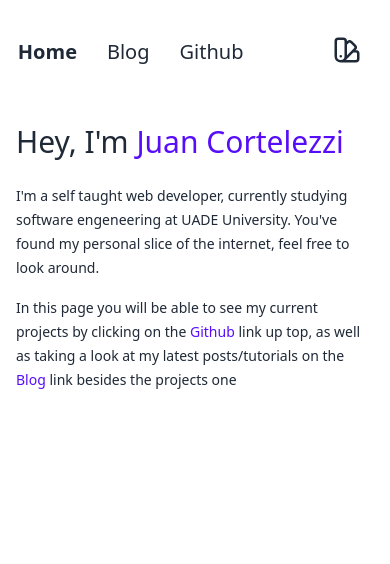
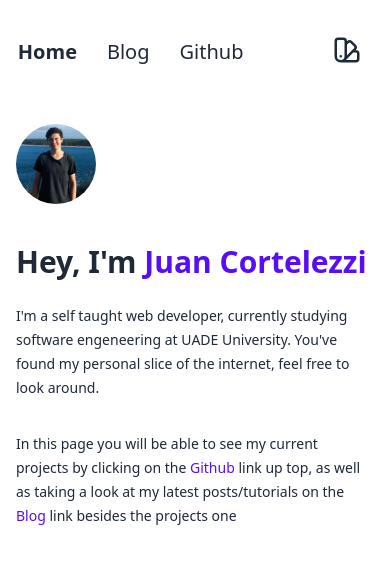
Before and after one commit to juanCortelezzi/Juans-blog, a Next.js app: page / in a window 390 px wide. Shown: the top 564 px of the page. Built offline with nearby package versions, Linux system fonts and the light colour scheme.

Commit message:
feat(home) add responsivenes and profile pic

```diff
--- a/src/pages/index.tsx
+++ b/src/pages/index.tsx
@@ -1,5 +1,6 @@
 import type { NextPage } from "next";
 import { Layout } from "@/components/layout";
+import Image from "next/image";
 
 const Home: NextPage = () => {
   return (
@@ -8,14 +9,28 @@ const Home: NextPage = () => {
       desc="The JBC blog landing page"
       className="prose-sm w-full sm:prose sm:max-w-none"
     >
-      <h1>
-        Hey, I&apos;m <span className="text-primary">Juan Cortelezzi</span>
-      </h1>
-      <p>
-        I&apos;m a self taught web developer, currently studying software
-        engeneering at UADE University. You&apos;ve found my personal slice of
-        the internet, feel free to look around.
-      </p>
+      <div className="reverse grid gap-10 sm:grid-cols-5 sm:justify-items-center sm:gap-0 md:grid-cols-3">
+        <div className="sm:col-span-4 md:col-span-2">
+          <h1 className="font-bold">
+            Hey, I&apos;m <span className="text-primary">Juan Cortelezzi</span>
+          </h1>
+          <p>
+            I&apos;m a self taught web developer, currently studying software
+            engeneering at UADE University. You&apos;ve found my personal slice
+            of the internet, feel free to look around.
+          </p>
+        </div>
+        <div className="avatar order-first col-span-1 sm:order-last">
+          <div className="relative h-20 w-20 rounded-full sm:h-24 sm:w-24 md:h-28 md:w-28">
+            <Image
+              src="/profile.jpg"
+              alt="profile picture"
+              layout="fill"
+              objectFit="cover"
+            />
+          </div>
+        </div>
+      </div>
       <p>
         In this page you will be able to see my current projects by clicking on
         the <span className="text-primary">Github</span> link up top, as well as
```
Also changed, not shown: public/profile.jpg (added).
